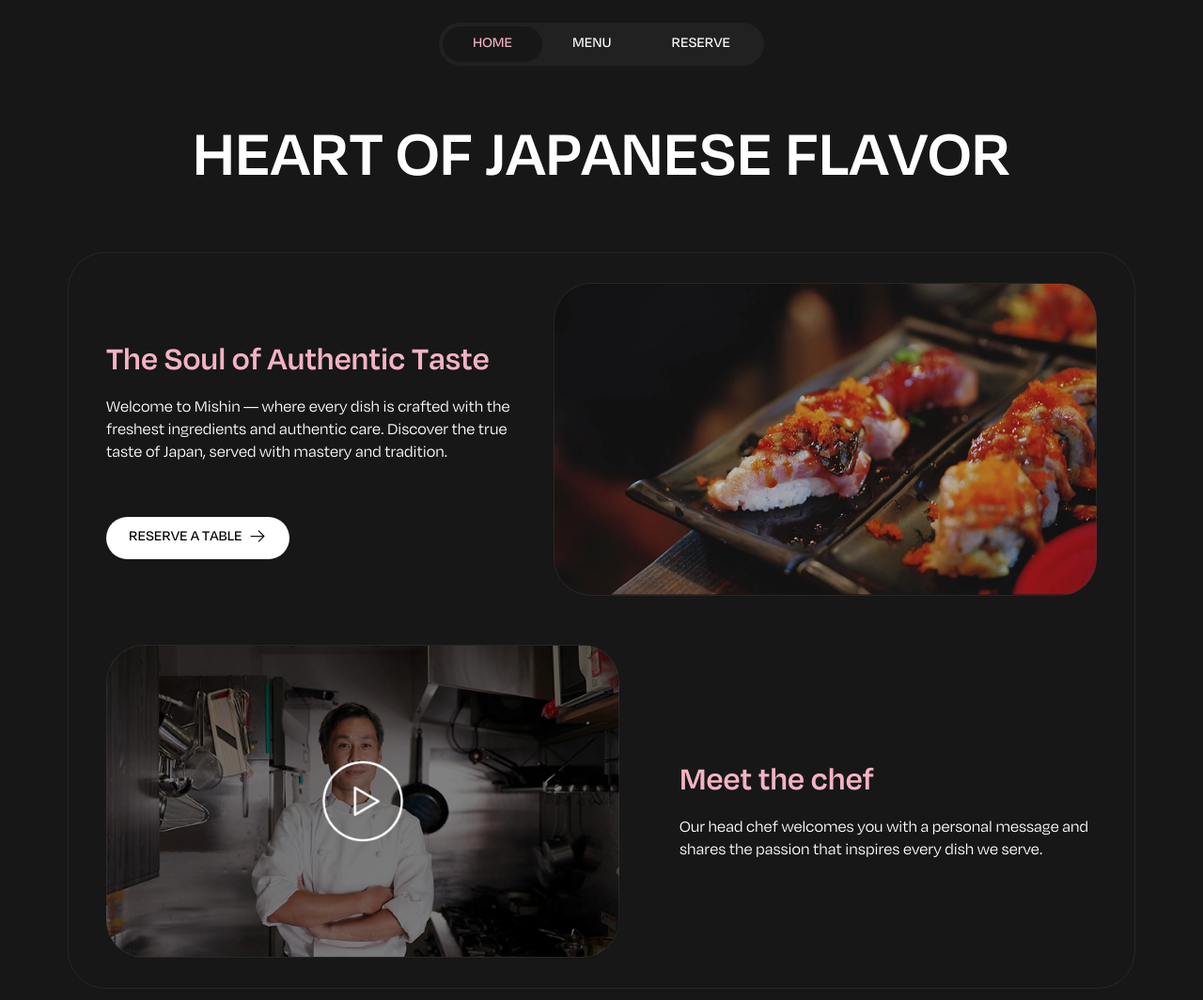
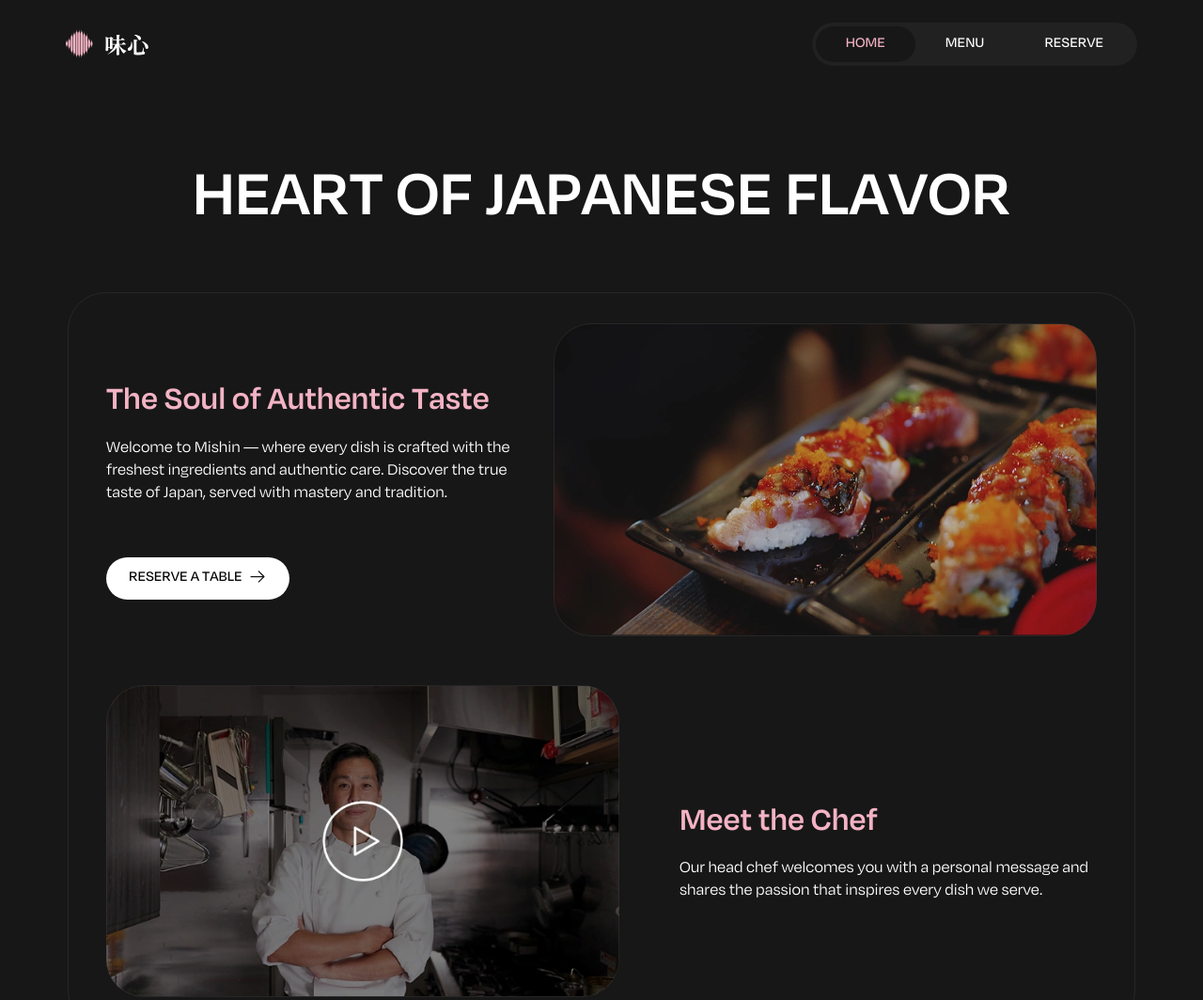
Before and after one commit to dee-diaz/restaurant-page, a website built with webpack: page src/index.html in a window 1280 px wide. Shown: the top 1064 px of the page at 94% size. Built offline with nearby package versions, Linux system fonts and the light colour scheme.

Commit message:
Add logo

```diff
--- a/src/index.js
+++ b/src/index.js
@@ -1,12 +1,14 @@
 import "./style.css";
 import Nav from "./components/Nav";
 import createHome from "./pages/home";
+import logo from "./assets/img/logo.svg";
 
 class App {
   constructor() {
     this._root = document.querySelector("#content");
     this.tabs = ["home", "menu", "reserve"];
     this.nav = new Nav(this.tabs);
+    this._createLogo();
     this._createHeading();
     this._createContainer();
   }
@@ -21,6 +23,13 @@ class App {
     container.classList = "container";
     this._root.appendChild(container);
   }
+
+  _createLogo() {
+    const header = document.querySelector("header");
+    const logoImg = document.createElement("img");
+    logoImg.src = logo;
+    header.appendChild(logoImg);
+  }
 }
 
 document.addEventListener("DOMContentLoaded", () => {
--- a/src/pages/home.js
+++ b/src/pages/home.js
@@ -44,7 +44,7 @@ function createBottomContent() {
   const textBox = document.createElement("div");
   textBox.className = "textbox";
   const title = document.createElement("h2");
-  title.textContent = "Meet the chef";
+  title.textContent = "Meet the Chef";
   const para = document.createElement("p");
   para.textContent =
     "Our head chef welcomes you with a personal message and shares the passion that inspires every dish we serve.";
--- a/src/style.css
+++ b/src/style.css
@@ -146,11 +146,19 @@ body {
 
 #content {
   padding: 0 1rem;
+  display: flex;
+  flex-direction: column;
+  align-items: center;
+  justify-content: center;
 }
 
 header {
   margin-top: 1.5rem;
   margin-bottom: 2.5rem;
+  display: flex;
+  flex-direction: row-reverse;
+  justify-content: space-between;
+  align-items: center;
 }
 
 .nav-links {
@@ -303,12 +311,16 @@ h3 {
     margin-bottom: 4rem;
   }
 
+  header, .container {
+    max-width: 1140px;
+  }
+
   header {
+    margin-inline: auto;
     margin-bottom: 4rem;
   }
 
   .container {
-    max-width: 1140px;
     border-radius: var(--rounded-40);
   }
 
@@ -345,7 +357,7 @@ h3 {
 }
 
 @media (min-width: 1440px) {
-  .container {
+  header, .container {
     max-width: 1320px;
   }
 }
```
